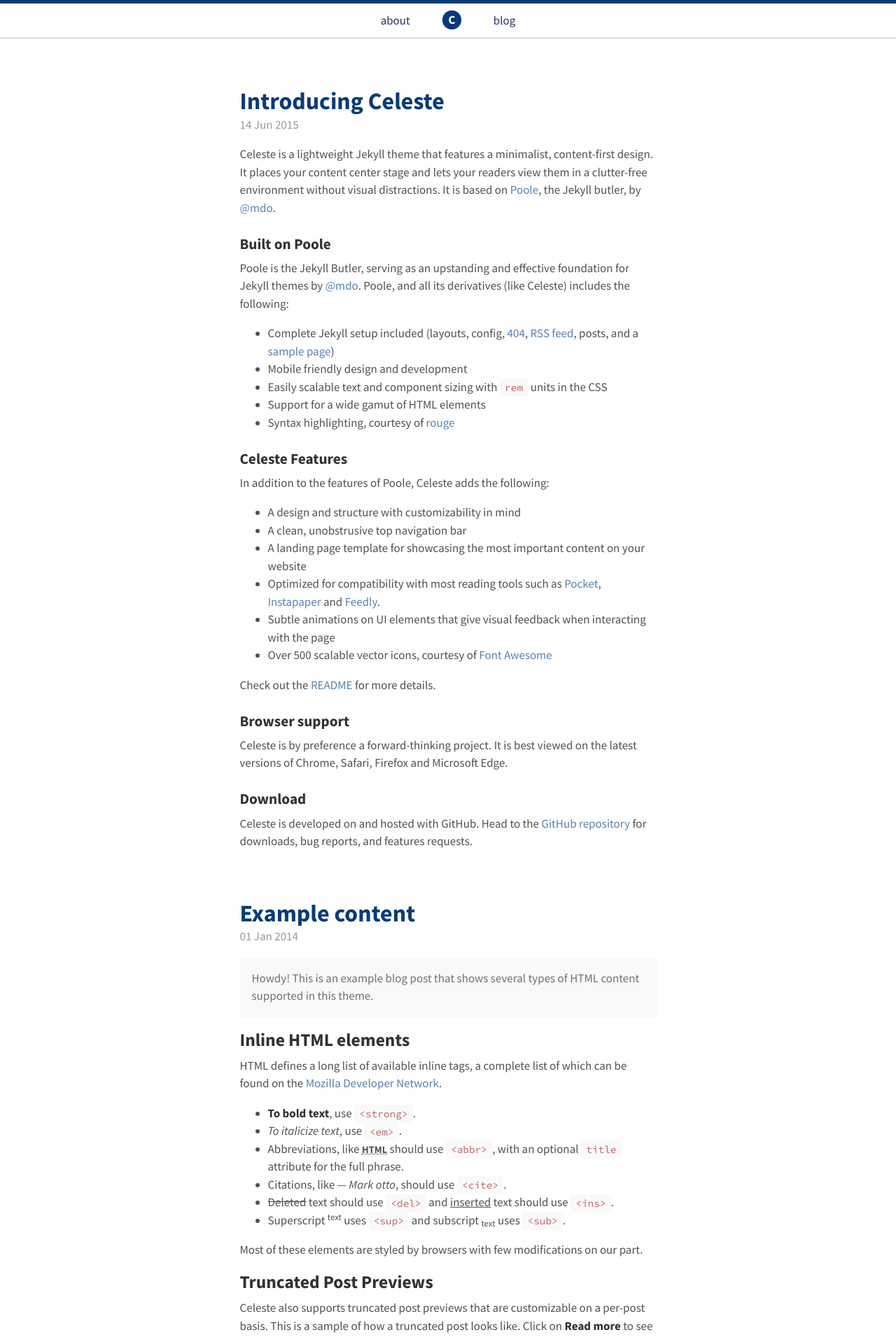
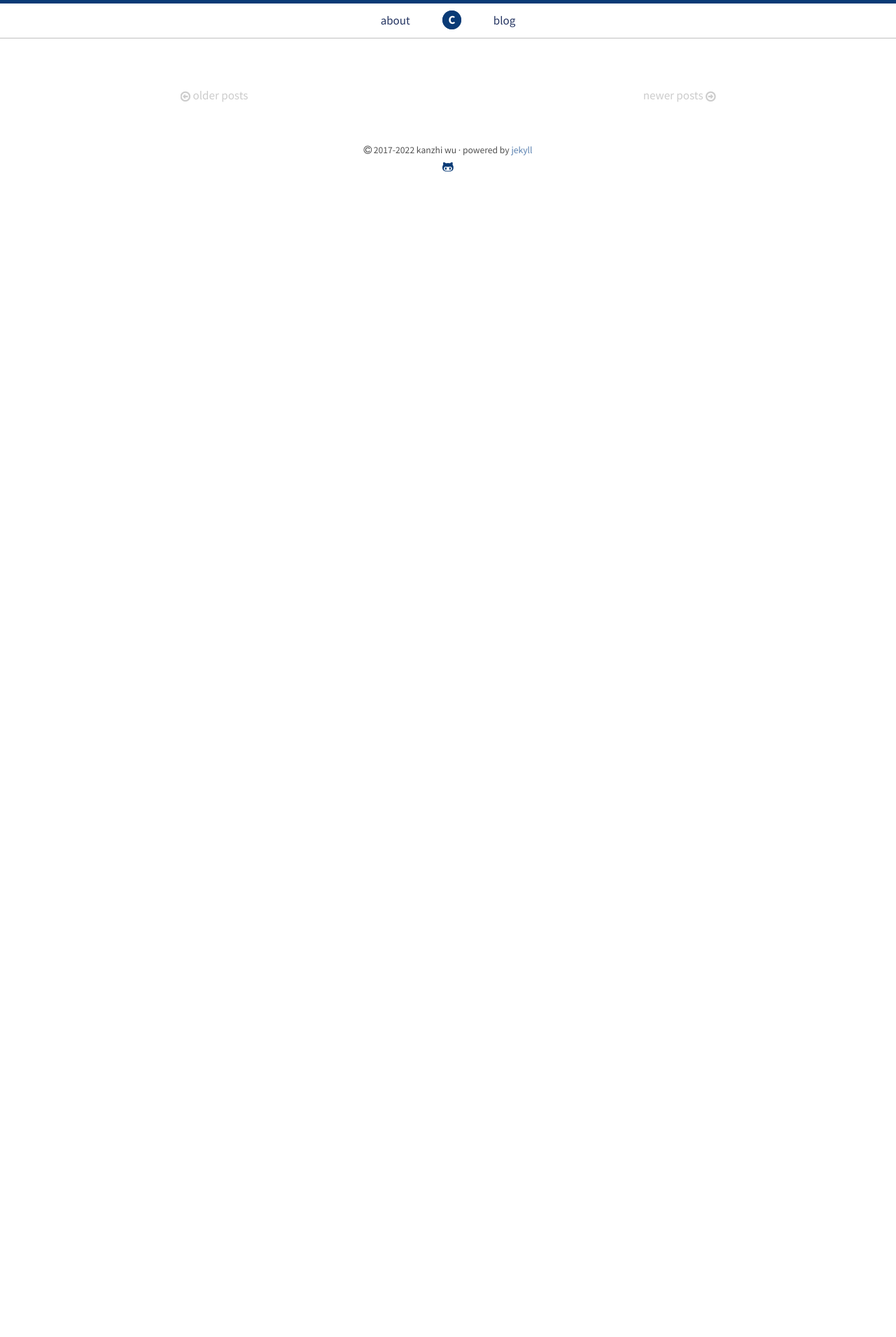
Before and after one commit to real9little/tianfu, a Jekyll site: the page built from blog/index.html, in a window 1280 px wide. Shown: the top 1911 px of the page at 70% size. Built offline with Jekyll 4.4.1, drawn with Linux system fonts in a browser that asks for light colours; the list of posts is cut into pages by our own code; after the commit the page ends 900 px from its top, so only the background shows below that; some of the changed text lies outside the part shown.

Commit message:
update width and change blog

```diff
--- a/_sass/base/_layout.scss
+++ b/_sass/base/_layout.scss
@@ -4,7 +4,7 @@
  */
 
 .container {
-  max-width: 38rem;
+  max-width: 48rem;
   padding-left:  1.5rem;
   padding-right: 1.5rem;
   margin-left:  auto;
--- a/blog/_posts/2013-12-31-whats-jekyll.md
+++ /dev/null
@@ -1,10 +0,0 @@
----
-layout: post
-title: What's Jekyll?
----
-
-[Jekyll](http://jekyllrb.com) is a static site generator, an open-source tool for creating simple yet powerful websites of all shapes and sizes. From [the project's readme](https://github.com/jekyll/jekyll/blob/master/README.markdown):
-
-> Jekyll is a simple, blog aware, static site generator. It takes a template directory [...] and spits out a complete, static website suitable for serving with Apache or your favorite web server. This is also the engine behind GitHub Pages, which you can use to host your project’s page or blog right here from GitHub.
-
-It's an immensely useful tool. Find out more by [visiting the project on GitHub](https://github.com/jekyll/jekyll).
--- a/blog/_posts/2014-01-01-example-content.md
+++ /dev/null
@@ -1,180 +0,0 @@
----
-layout: post
-title: Example content
-truncated_preview: true
-excerpt_separator: <!--more-->
----
-
-<div class="message">
-  Howdy! This is an example blog post that shows several types of HTML content supported in this theme.
-</div>
-
-## Inline HTML elements
-
-HTML defines a long list of available inline tags, a complete list of which can be found on the [Mozilla Developer Network](https://developer.mozilla.org/en-US/docs/Web/HTML/Element).
-
-- **To bold text**, use `<strong>`.
-- *To italicize text*, use `<em>`.
-- Abbreviations, like <abbr title="HyperText Markup Langage">HTML</abbr> should use `<abbr>`, with an optional `title` attribute for the full phrase.
-- Citations, like <cite>&mdash; Mark otto</cite>, should use `<cite>`.
-- <del>Deleted</del> text should use `<del>` and <ins>inserted</ins> text should use `<ins>`.
-- Superscript <sup>text</sup> uses `<sup>` and subscript <sub>text</sub> uses `<sub>`.
-
-Most of these elements are styled by browsers with few modifications on our part.
-
-## Truncated Post Previews
-
-Celeste also supports truncated post previews that are customizable on a per-post basis. This is a sample of how a truncated post looks like. Click on **Read more** to see the rest of the post!
-
-<!--more-->
-
-More details on how to use truncated post previews are in the [v1.4.0 release notes](https://github.com/nicoelayda/celeste/releases/tag/v1.4.0).
-
------
-
-Cum sociis natoque penatibus et magnis <a href="#">dis parturient montes</a>, nascetur ridiculus mus. *Aenean eu leo quam.* Pellentesque ornare sem lacinia quam venenatis vestibulum. Sed posuere consectetur est at lobortis. Cras mattis consectetur purus sit amet fermentum.
-
-> Curabitur blandit tempus porttitor. Nullam quis risus eget urna mollis ornare vel eu leo. Nullam id dolor id nibh ultricies vehicula ut id elit.
-
-Etiam porta **sem malesuada magna** mollis euismod. Cras mattis consectetur purus sit amet fermentum. Aenean lacinia bibendum nulla sed consectetur.
-
-## Footnotes
-
-Footnotes are supported as part of the Markdown syntax. Here's one in action. Clicking this number[^fn-sample_footnote] will lead you to a footnote. The syntax looks like:
-
-{% highlight text %}
-Clicking this number[^fn-sample_footnote]
-{% endhighlight %}
-
-Each footnote needs the `^fn-` prefix and a unique ID to be referenced for the footnoted content. The syntax for that list looks something like this:
-
-{% highlight text %}
-[^fn-sample_footnote]: Handy! Now click the return link to go back.
-{% endhighlight %}
-
-You can place the footnoted content wherever you like. Markdown parsers should properly place it at the bottom of the post.
-
-## Heading
-
-Vivamus sagittis lacus vel augue rutrum faucibus dolor auctor. Duis mollis, est non commodo luctus, nisi erat porttitor ligula, eget lacinia odio sem nec elit. Morbi leo risus, porta ac consectetur ac, vestibulum at eros.
-
-### Code
-
-Inline code is available with the `<code>` element. Snippets of multiple lines of code are supported through [rouge](https://github.com/jneen/rouge). Longer lines will automatically scroll horizontally when needed.
-
-{% highlight js %}
-// Example can be run directly in your JavaScript console
-
-// Create a function that takes two arguments and returns the sum of those arguments
-var adder = new Function("a", "b", "return a + b");
-
-// Call the function
-adder(2, 6);
-// > 8
-{% endhighlight %}
-
-You may also optionally show code snippets with line numbers. Add `linenos` to the rouge tags.
-
-{% highlight js linenos %}
-// Example can be run directly in your JavaScript console
-
-// Create a function that takes two arguments and returns the sum of those arguments
-var adder = new Function("a", "b", "return a + b");
-
-// Call the function
-adder(2, 6);
-// > 8
-{% endhighlight %}
-
-Aenean lacinia bibendum nulla sed consectetur. Etiam porta sem malesuada magna mollis euismod. Fusce dapibus, tellus ac cursus commodo, tortor mauris condimentum nibh, ut fermentum massa.
-
-### Gists via GitHub Pages
-
-Vestibulum id ligula porta felis euismod semper. Nullam quis risus eget urna mollis ornare vel eu leo. Donec sed odio dui.
-
-{% gist 13f94b734a4ddb132735 gist.md %}
-
-Aenean eu leo quam. Pellentesque ornare sem lacinia quam venenatis vestibulum. Nullam quis risus eget urna mollis ornare vel eu leo. Cum sociis natoque penatibus et magnis dis parturient montes, nascetur ridiculus mus. Donec sed odio dui. Vestibulum id ligula porta felis euismod semper.
-
-### Lists
-
-Cum sociis natoque penatibus et magnis dis parturient montes, nascetur ridiculus mus. Aenean lacinia bibendum nulla sed consectetur. Etiam porta sem malesuada magna mollis euismod. Fusce dapibus, tellus ac cursus commodo, tortor mauris condimentum nibh, ut fermentum massa justo sit amet risus.
-
-* Praesent commodo cursus magna, vel scelerisque nisl consectetur et.
-* Donec id elit non mi porta gravida at eget metus.
-* Nulla vitae elit libero, a pharetra augue.
-
-Donec ullamcorper nulla non metus auctor fringilla. Nulla vitae elit libero, a pharetra augue.
-
-1. Vestibulum id ligula porta felis euismod semper.
-2. Cum sociis natoque penatibus et magnis dis parturient montes, nascetur ridiculus mus.
-3. Maecenas sed diam eget risus varius blandit sit amet non magna.
-
-Cras mattis consectetur purus sit amet fermentum. Sed posuere consectetur est at lobortis.
-
-<dl>
-  <dt>HyperText Markup Language (HTML)</dt>
-  <dd>The language used to describe and define the content of a Web page</dd>
-
-  <dt>Cascading Style Sheets (CSS)</dt>
-  <dd>Used to describe the appearance of Web content</dd>
-
-  <dt>JavaScript (JS)</dt>
-  <dd>The programming language used to build advanced Web sites and applications</dd>
-</dl>
-
-Integer posuere erat a ante venenatis dapibus posuere velit aliquet. Morbi leo risus, porta ac consectetur ac, vestibulum at eros. Nullam quis risus eget urna mollis ornare vel eu leo.
-
-### Images
-
-Quisque consequat sapien eget quam rhoncus, sit amet laoreet diam tempus. Aliquam aliquam metus erat, a pulvinar turpis suscipit at.
-
-![placeholder](http://placehold.it/800x400 "Large example image")
-![placeholder](http://placehold.it/400x200 "Medium example image")
-![placeholder](http://placehold.it/200x200 "Small example image")
-
-### Tables
-
-Aenean lacinia bibendum nulla sed consectetur. Lorem ipsum dolor sit amet, consectetur adipiscing elit.
-
-<table>
-  <thead>
-    <tr>
-      <th>Name</th>
-      <th>Upvotes</th>
-      <th>Downvotes</th>
-    </tr>
-  </thead>
-  <tfoot>
-    <tr>
-      <td>Totals</td>
-      <td>21</td>
-      <td>23</td>
-    </tr>
-  </tfoot>
-  <tbody>
-    <tr>
-      <td>Alice</td>
-      <td>10</td>
-      <td>11</td>
-    </tr>
-    <tr>
-      <td>Bob</td>
-      <td>4</td>
-      <td>3</td>
-    </tr>
-    <tr>
-      <td>Charlie</td>
-      <td>7</td>
-      <td>9</td>
-    </tr>
-  </tbody>
-</table>
-
-Nullam id dolor id nibh ultricies vehicula ut id elit. Sed posuere consectetur est at lobortis. Nullam quis risus eget urna mollis ornare vel eu leo.
-
------
-
-Want to see something else added? <a href="https://github.com/nicoelayda/celeste/issues/new">Open an issue.</a>
-
-[^fn-sample_footnote]: Handy! Now click the return link to go back.
--- a/blog/_posts/2015-06-14-introducing-celeste.md
+++ /dev/null
@@ -1,41 +0,0 @@
----
-layout: post
-title: Introducing Celeste
----
-
-Celeste is a lightweight Jekyll theme that features a minimalist, content-first design. It places your content center stage and lets your readers view them in a clutter-free environment without visual distractions. It is based on [Poole](https://github.com/poole/poole), the Jekyll butler, by [@mdo](https://github.com/mdo).
-
-### Built on Poole
-
-Poole is the Jekyll Butler, serving as an upstanding and effective foundation for Jekyll themes by [@mdo](https://github.com/mdo). Poole, and all its derivatives (like Celeste) includes the following:
-
-* Complete Jekyll setup included (layouts, config, [404]({{ site.baseurl }}/404.html), [RSS feed]({{ site.baseurl }}/atom.xml), posts, and a [sample page]({{ site.baseurl }}/about/))
-* Mobile friendly design and development
-* Easily scalable text and component sizing with `rem` units in the CSS
-* Support for a wide gamut of HTML elements
-* Syntax highlighting, courtesy of [rouge](https://github.com/jneen/rouge)
-
-### Celeste Features
-
-In addition to the features of Poole, Celeste adds the following:
-
-* A design and structure with customizability in mind
-* A clean, unobstrusive top navigation bar
-* A landing page template for showcasing the most important content on your website
-* Optimized for compatibility with most reading tools such as [Pocket](https://getpocket.com), [Instapaper](https://www.instapaper.com) and [Feedly](https://feedly.com/).
-* Subtle animations on UI elements that give visual feedback when interacting with the page
-* Over 500 scalable vector icons, courtesy of [Font Awesome](https://fontawesome.com/v4.7.0/)
-
-<!-- Additional features to follow -->
-<!-- * A blog archives page, to allow easy access to old blog entries -->
-<!-- * Multiple color schemes, accessible via the `@import` directive -->
-
-Check out the [README](https://github.com/nicoelayda/celeste#readme) for more details.
-
-### Browser support
-
-Celeste is by preference a forward-thinking project. It is best viewed on the latest versions of Chrome, Safari, Firefox and Microsoft Edge.
-
-### Download
-
-Celeste is developed on and hosted with GitHub. Head to the [GitHub repository](https://github.com/nicoelayda/celeste) for downloads, bug reports, and features requests.
```
Also changed, not shown: 9 other files.
